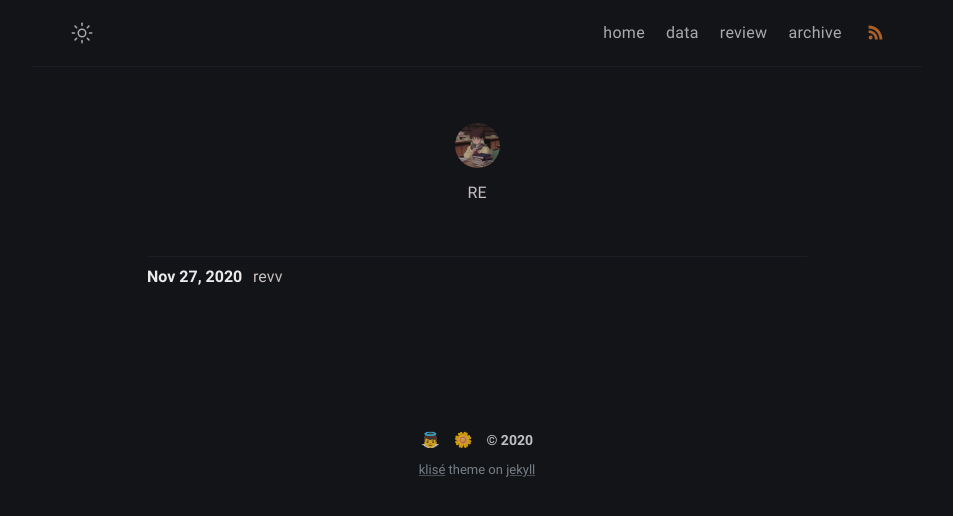
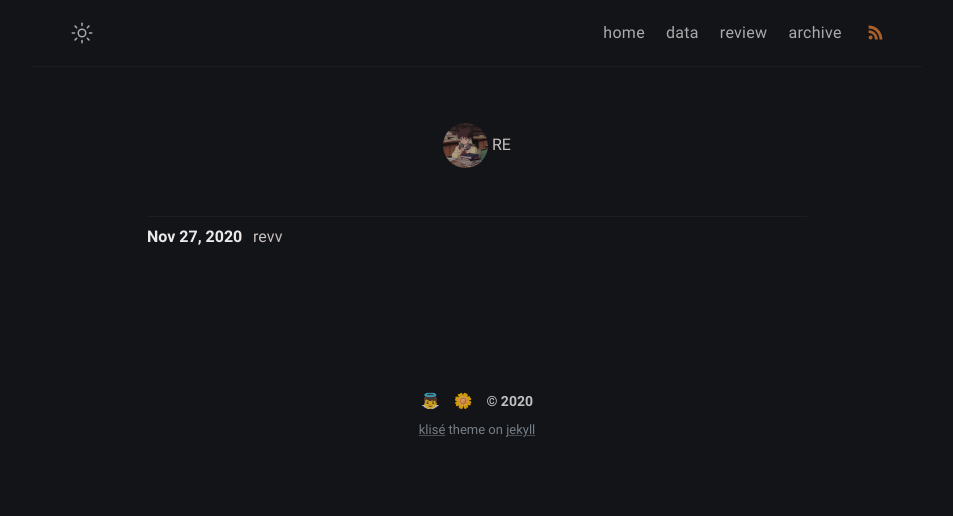
Before and after one commit to iwdstry/yeieje, a Jekyll site: the page built from review.html, in a window 1280 px wide. Shown: the top 516 px of the page, without its empty margins (163-1116 px from the left). Built offline with Jekyll 4.4.1, drawn with Linux system fonts in a browser that asks for light colours.

Commit message:
Update review.html

```diff
--- a/review.html
+++ b/review.html
@@ -5,8 +5,7 @@
 ---
 
 <div class="data">
-  <img class="data-avatar" src="{{ base.url }}/yeieje/assets/img/avatar1.jpg">
-  <p>RE</p>
+   <p><img class="data-avatar" src="{{ base.url }}/yeieje/assets/img/avatar1.jpg"> RE</p>
 </div>
 
   {%- for post in site.tags["Review"] -%}
```
